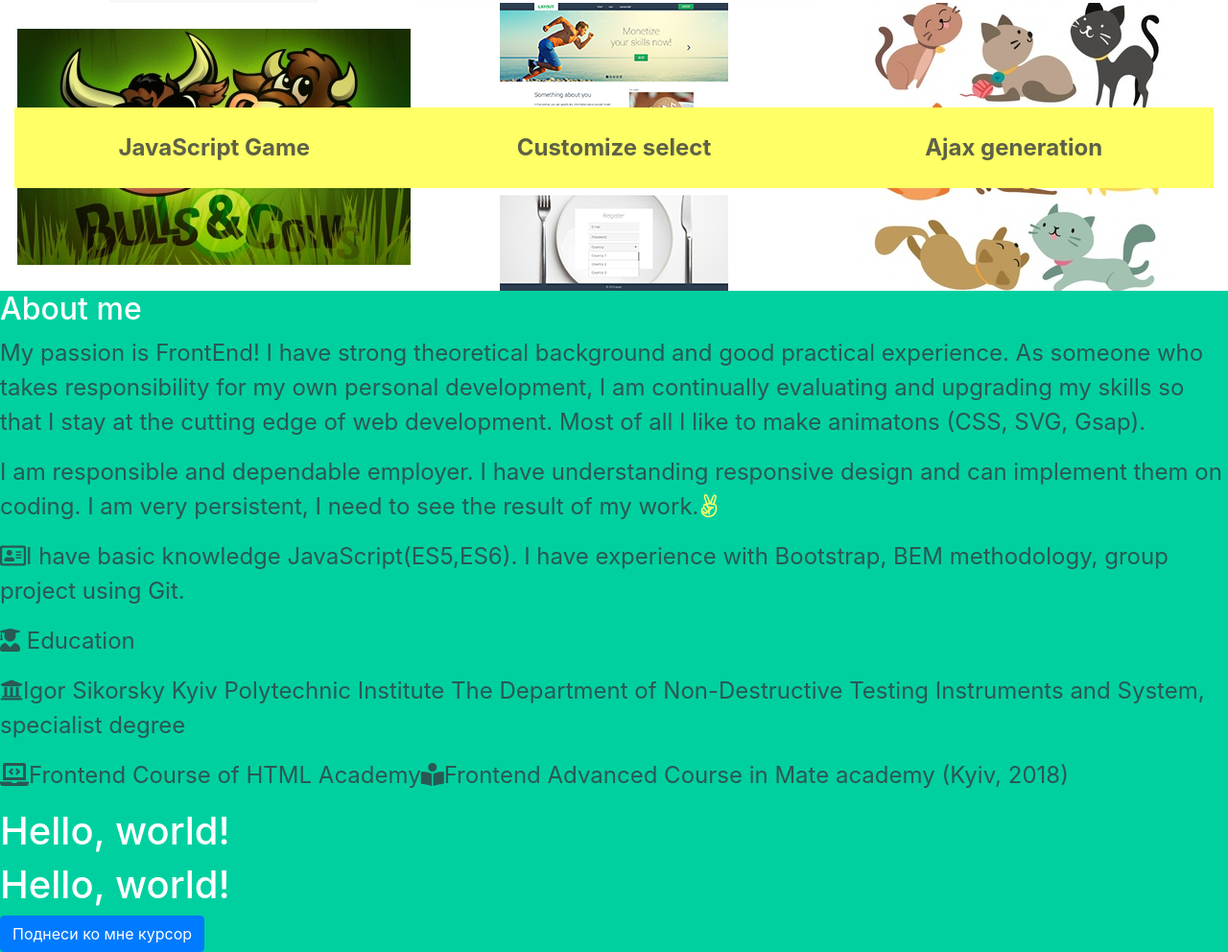
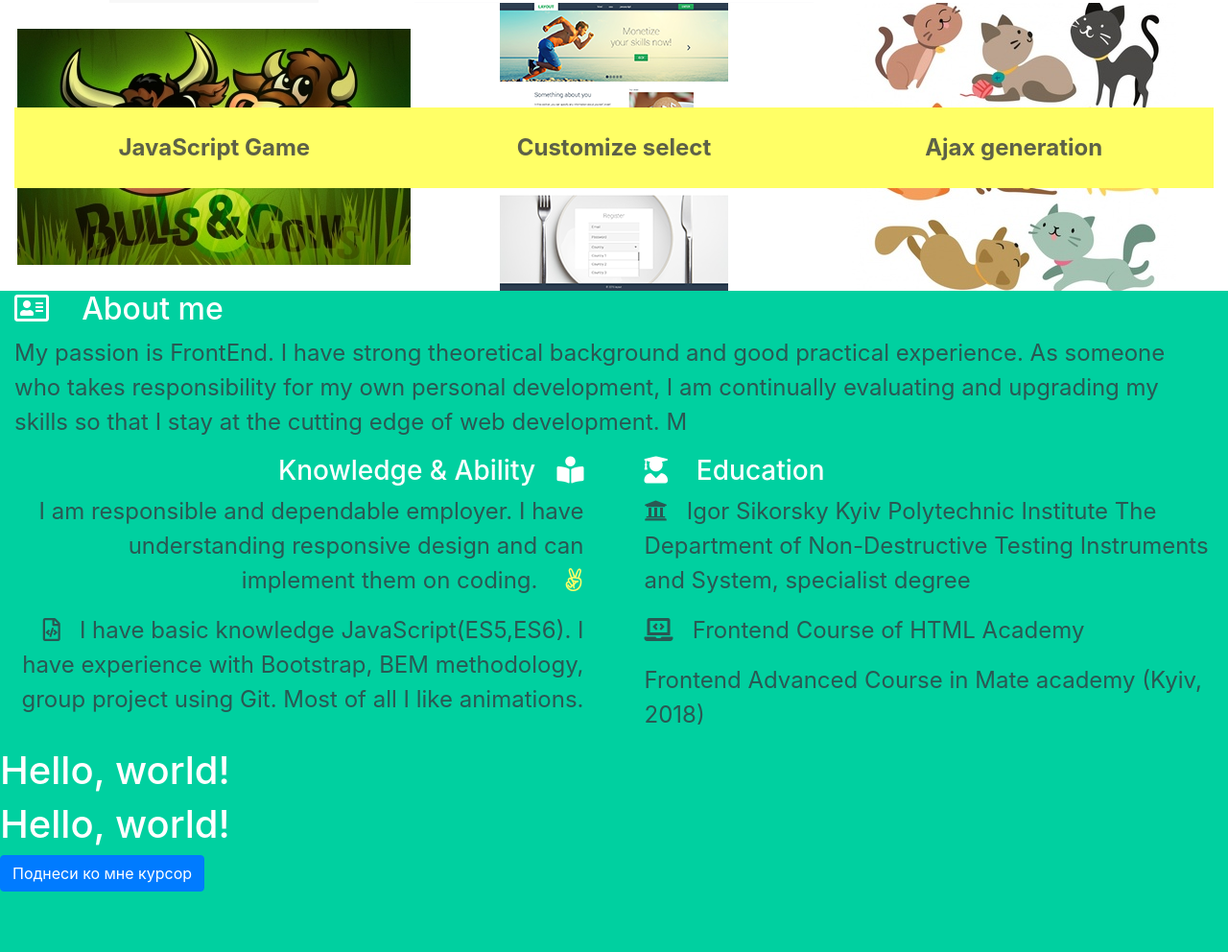
Before and after one commit to SvitlanaTsupryk-jul18/Portfolio, a website: page index.html in a window 1280 px wide. Shown: the part 1358-2350 px from the top of the page at 96% size. After the commit the page ends 2287 px from the top, so only its background shows below. Drawn offline with nearby package versions, Linux system fonts and the light colour scheme.

Commit message:
end resume section

```diff
--- a/index.html
+++ b/index.html
@@ -95,32 +95,32 @@
                 <i class="fas fa-code fa-2x"></i><br>
                 <h1>Skills</h1>
             </div>
-            <div class="col-lg-2 col-md-4 col-sm-6 col-xs-12 fadeInLeft" data-sr="enter bottom over 0.4s"><i class="fab fa-html5 fa-2x"></i><br><span>HTML5</span></div>
-            <div class="col-lg-2 col-md-4 col-sm-6 col-xs-12 fadeInUp" data-sr="enter bottom over 0.6s"><i class="fab fa-sass fa-2x"></i><br><span>CSS(SCSS)</span></div>
-            <div class="col-lg-2 col-md-4 col-sm-6 col-xs-12  fadeInDown" data-sr="enter bottom over 0.8s"><i class="fab fa-js fa-2x"></i><br><span>JAVASCRIPT</span></div>
-            <div class="col-lg-2 col-md-4 col-sm-6 col-xs-12 fadeInUp" data-sr="enter bottom over 1s"><i class="fab fa-github fa-2x"></i><br><span>GIT</span></div>
-            <div class="col-lg-2 col-md-4 col-sm-6 col-xs-12  fadeInRight" data-sr="enter bottom over 1.2s"><i class="fab fa-gulp fa-2x"></i><br><span>GULP</span></div>
+            <div class="col-lg-2 col-md-4 col-sm-6 fadeInLeft" data-sr="enter bottom over 0.4s"><i class="fab fa-html5 fa-2x"></i><br><span>HTML5</span></div>
+            <div class="col-lg-2 col-md-4 col-sm-6 fadeInUp" data-sr="enter bottom over 0.6s"><i class="fab fa-sass fa-2x"></i><br><span>CSS(SCSS)</span></div>
+            <div class="col-lg-2 col-md-4 col-sm-6  fadeInDown" data-sr="enter bottom over 0.8s"><i class="fab fa-js fa-2x"></i><br><span>JAVASCRIPT</span></div>
+            <div class="col-lg-2 col-md-4 col-sm-6 fadeInUp" data-sr="enter bottom over 1s"><i class="fab fa-github fa-2x"></i><br><span>GIT</span></div>
+            <div class="col-lg-2 col-md-4 col-sm-6  fadeInRight" data-sr="enter bottom over 1.2s"><i class="fab fa-gulp fa-2x"></i><br><span>GULP</span></div>
         </div>
     </section>
     <section class="container-fluid bg-white m-0">
         <div class="row portfolio m-0">
             <h2>Portfolio</h2>
             <div class="row portfolio__examples m-0">
-                <div class="example__wrapper col-lg-4 col-sm-6 col-xs-12 p-0">
+                <div class="example__wrapper col-lg-4 col-sm-6 p-0">
                     <div class="example example--first">
                         <h3 class="example__title">StartUp maket</h3>
                         <p>Pure JavaScript</p>
                         <a class="example__btn" href="https://svitlanatsupryk-jul18.github.io/Maket/">VIEW ></a>
                     </div>
                 </div>
-                <div class="example__wrapper col-lg-4 col-sm-6 col-xs-12 p-0">
+                <div class="example__wrapper col-lg-4 col-sm-6 p-0">
                     <div class="example example--second">
                         <h3 class="example__title">Shopping card</h3>
                         <p>Responsive Design</p>
                         <a class="example__btn" href="https://svitlanatsupryk-jul18.github.io/shopy/">VIEW ></a>
                     </div>
                 </div>
-                <div class="example__wrapper col-lg-4 col-sm-6 col-xs-12 p-0">
+                <div class="example__wrapper col-lg-4 col-sm-6  p-0">
                     <div class="example example--third">
                         <h3 class="example__title">UniqueTech maket</h3>
                         <p>Group Git Project</p>
@@ -128,7 +128,7 @@
                             ></a>
                     </div>
                 </div>
-                <div class="example__wrapper col-lg-4 col-sm-6 col-xs-12 p-0">
+                <div class="example__wrapper col-lg-4 col-sm-6 p-0">
                     <div class="example example--fourth">
                         <h3 class="example__title">Bulls & cows</h3>
                         <p>JavaScript Game</p>
@@ -136,14 +136,14 @@
                             ></a>
                     </div>
                 </div>
-                <div class="example__wrapper col-lg-4 col-sm-6 col-xs-12 p-0">
+                <div class="example__wrapper col-lg-4 col-sm-6  p-0">
                     <div class="example example--fifth">
                         <h3 class="example__title">Mega Good</h3>
                         <p>Customize select</p>
                         <a class="example__btn" href="https://svitlanatsupryk-jul18.github.io/MGID/">VIEW ></a>
                     </div>
                 </div>
-                <div class="example__wrapper col-lg-4 col-sm-6 col-xs-12 p-0">
+                <div class="example__wrapper col-lg-4 col-sm-6  p-0">
                     <div class="example example--sixth">
                         <h3 class="example__title">Table with search</h3>
                         <p>Ajax generation</p>
@@ -155,25 +155,32 @@
         </div>
     </section>
     <section class="container-fluid">
-        <div class="resume row">
-            <h2>About me</h2>
-
-            <p class="resume__text">My passion is FrontEnd! I have
+        <div class="resume row m-0">
+            <h2><i class="far fa-address-card"></i>&nbsp;&nbsp;&nbsp; About me</h2>
+            <p class="resume__text">My passion is FrontEnd. I have
                 strong theoretical background and good practical
                 experience. As someone who takes responsibility for my own personal development, I am continually
-                evaluating and upgrading my skills so that I stay at the cutting edge of web development. Most of all I
-                like to make animatons (CSS, SVG, Gsap).</p>
-            <p class="resume__text">I am responsible and dependable employer. I have understanding responsive design
-                and can implement them on coding. I am very persistent, I need to see the result of my work.<i class="fab fa-angellist"></i></p>
-            <p class="resume__text"><i class="far fa-address-card"></i>I have basic knowledge JavaScript(ES5,ES6). I
-                have experience with Bootstrap, BEM
-                methodology, group project using Git. </p>
-            <p class="resume__text"><i class="fas fa-user-graduate"></i> Education</p>
-            <p class="resume__text"><i class="fas fa-university"></i>Igor Sikorsky Kyiv Polytechnic Institute
-                The Department of Non-Destructive Testing Instruments and System, specialist degree</p>
-            <p class="resume__text"><i class="fas fa-laptop-code"></i>Frontend Course of HTML Academy </p>
-            <p class="resume__text"><i class="fas fa-book-reader"></i>Frontend Advanced Course in Mate academy (Kyiv,
-                2018)</p>
+                evaluating and upgrading my skills so that I stay at the cutting edge of web development. M</p>
+            <div class="resume__wrapper row">
+                <div class="resume__left col-sm">
+                    <h3 class="resume__title">Knowledge & Ability&nbsp;&nbsp;&nbsp;<i class="fas fa-book-reader"></i></h3>
+                    <p class="resume__text">I am responsible and dependable employer. I have understanding responsive
+                        design and can implement them on coding. &nbsp;&nbsp;&nbsp;<i class="fab fa-angellist"></i></p>
+                    <p class="resume__text"><i class="far fa-file-code"></i>&nbsp;&nbsp;
+                        I have basic knowledge JavaScript(ES5,ES6). I
+                        have experience with Bootstrap, BEM methodology, group project using Git. Most of all I
+                        like animations.</p>
+                </div>
+                <div class="resume__right col-sm">
+                    <h3 class="resume__title"><i class="fas fa-user-graduate"></i>&nbsp;&nbsp;&nbsp; Education</h3>
+                    <p class="resume__text"><i class="fas fa-university"></i>&nbsp;&nbsp;&nbsp;Igor Sikorsky Kyiv
+                        Polytechnic Institute
+                        The Department of Non-Destructive Testing Instruments and System, specialist degree</p>
+                    <p class="resume__text"><i class="fas fa-laptop-code"></i>&nbsp;&nbsp;&nbsp;Frontend Course of HTML
+                        Academy </p>
+                    <p class="resume__text">Frontend Advanced Course in Mate academy (Kyiv, 2018)</p>
+                </div>
+            </div>
         </div>
     </section>
 
--- a/sass/style.scss
+++ b/sass/style.scss
@@ -23,6 +23,7 @@ nav {
     color: white;
     font-size: 1.5em;
 }
+
 
 .nav-item {
     padding: 0 20px;
@@ -214,7 +215,18 @@ nav {
         color: $grey-color;
     }
 
+    &__left {
+        text-align: right;
+        //padding: 1rem;
+    }
+
+    &__right {
+        text-align: left;
+        padding-left: 3rem;
+    }
 }
+
+
 
 .contact {
     background-image: url(../images/bg2.jpg);
```
Also changed, not shown: css/style.css.
